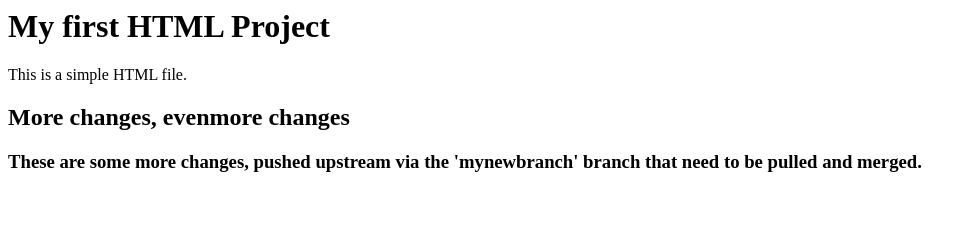
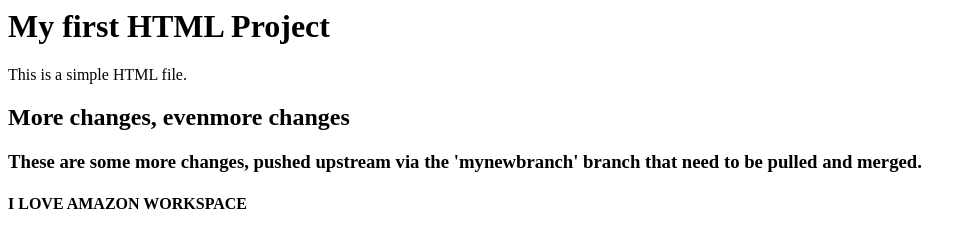
Before and after one commit to rowanhen/my-first-remote-repo, a plain HTML site: page index.html in a window 1280 px wide. Shown: the whole page, without its empty margins (0-976 px from the left). Drawn offline with Linux system fonts and the light colour scheme.

Commit message:
I LOVE AMAZON WORKSPACES

```diff
--- a/index.html
+++ b/index.html
@@ -2,3 +2,4 @@
 <p>This is a simple HTML file.</p>
 <h2>More changes, evenmore changes</h2>
 <h3>These are some more changes, pushed upstream via the 'mynewbranch' branch that need to be pulled and merged.</h3>
+<h4>I LOVE AMAZON WORKSPACE</h4>
```
